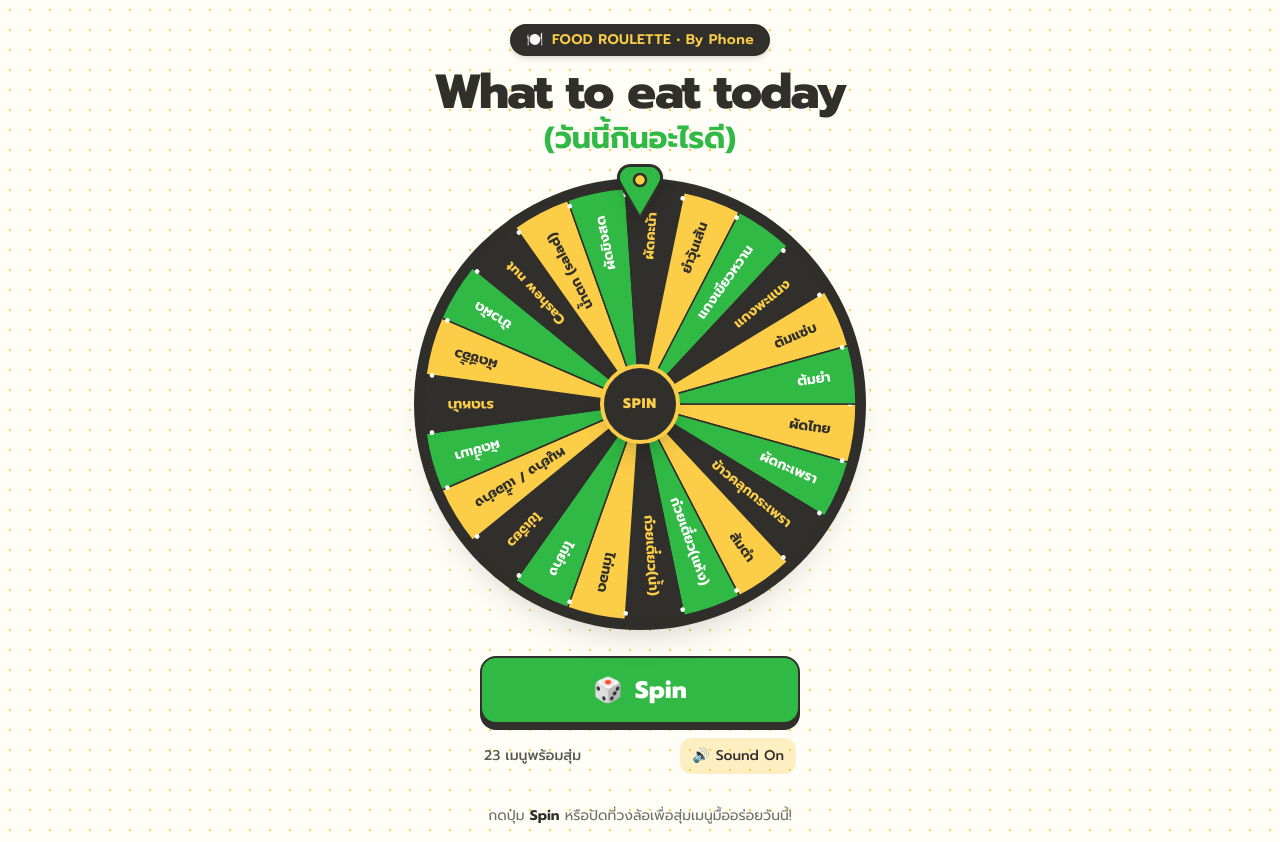
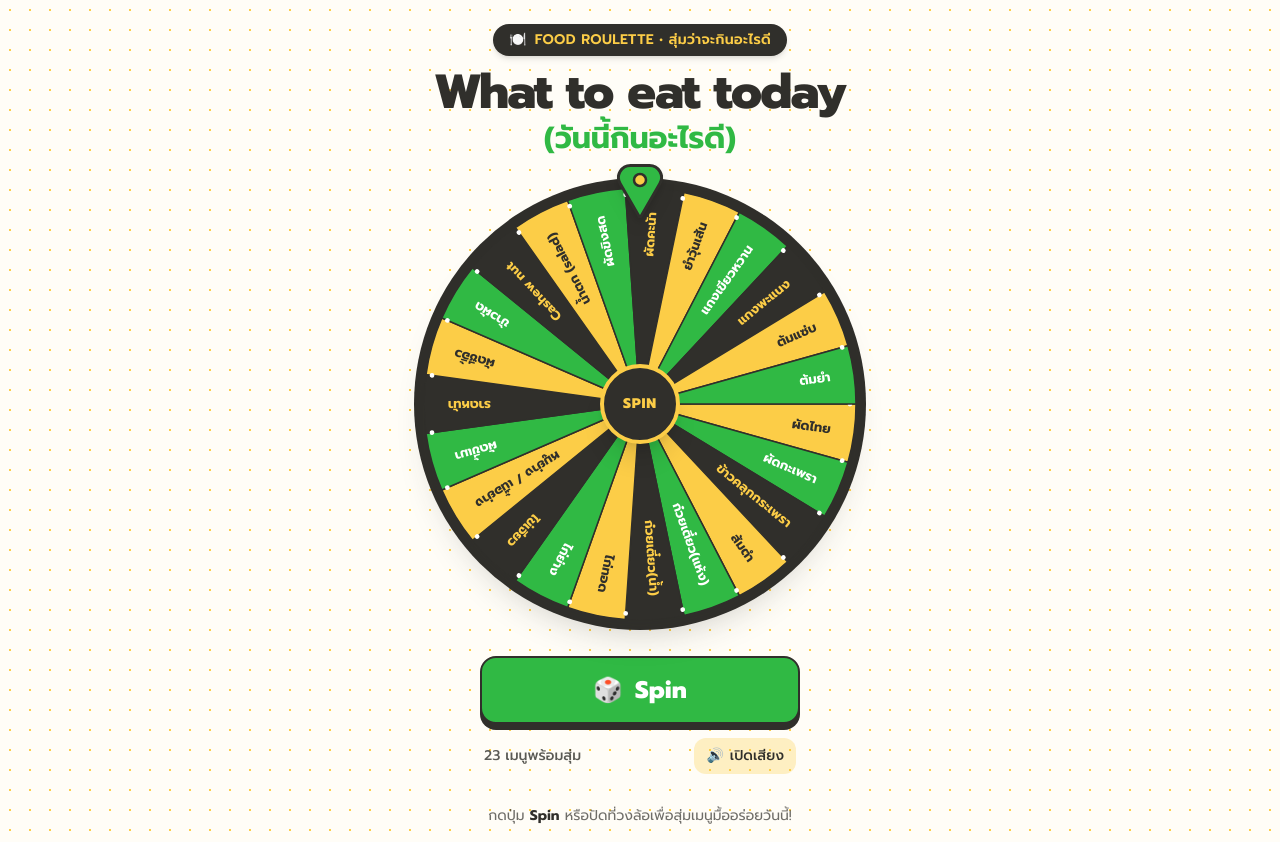
Before and after one commit to Fujiph/what-to-eat, a plain HTML site: page index.html in a window 1280 px wide. Drawn offline with nearby package versions, Linux system fonts and the light colour scheme.

Commit message:
Enhance localization and update HTML structure
Updated HTML structure and localization support for the food roulette application. Added Thai and English translations for various UI elements and improved accessibility features.

```diff
--- a/index.html
+++ b/index.html
@@ -117,20 +117,25 @@
 
     <!-- Header Section (Mobile-first compact spacing) -->
     <header
-      class="w-full max-w-4xl mx-auto pt-3 sm:pt-6 pb-1 px-4 text-center z-10 shrink-0"
+      class="w-full max-w-4xl mx-auto pt-3 sm:pt-6 pb-1 px-4 text-center z-10 shrink-0 relative"
     >
-      <div
-        class="inline-flex items-center gap-1.5 sm:gap-2 bg-brandTertiary text-brandPrimary px-3 py-1 sm:px-4 sm:py-1.5 rounded-full text-[11px] sm:text-sm font-semibold tracking-wide mb-1.5 sm:mb-3 shadow-md"
-      >
-        <span>🍽️</span>
-        <span>FOOD ROULETTE • By Phone</span>
+      <!-- Top Badge -->
+      <div class="flex items-center justify-center mb-1.5 sm:mb-3">
+        <div
+          class="inline-flex items-center gap-1.5 sm:gap-2 bg-brandTertiary text-brandPrimary px-3 py-1 sm:px-4 sm:py-1.5 rounded-full text-[11px] sm:text-sm font-semibold tracking-wide shadow-md"
+        >
+          <span>🍽️</span>
+          <span id="badgeText">FOOD ROULETTE • สุ่มว่าจะกินอะไรดี</span>
+        </div>
       </div>
+
       <h1
         class="text-2xl sm:text-4xl md:text-5xl font-extrabold text-brandTertiary tracking-tight leading-tight"
       >
         What to eat today
       </h1>
       <p
+        id="subtitleText"
         class="text-lg sm:text-2xl md:text-3xl font-bold text-brandSecondary mt-0.5 sm:mt-1"
       >
         (วันนี้กินอะไรดี)
@@ -222,7 +227,7 @@
     <footer
       class="w-full py-2.5 sm:py-4 px-4 text-center text-[11px] sm:text-sm text-brandTertiary/70 z-10 shrink-0"
     >
-      <p>
+      <p id="footerText">
         กดปุ่ม
         <strong class="text-brandTertiary">Spin</strong>
         หรือปัดที่วงล้อเพื่อสุ่มเมนูมื้ออร่อยวันนี้!
@@ -242,11 +247,15 @@
           class="bg-brandPrimary py-4 sm:py-5 px-5 sm:px-6 text-center border-b-[3px] sm:border-b-4 border-brandTertiary relative"
         >
           <span
+            id="modalBadgeText"
             class="inline-block bg-brandTertiary text-brandPrimary text-[11px] sm:text-xs font-bold px-3 py-1 rounded-full uppercase tracking-wider mb-1"
           >
             🎉 เมนูผู้ชนะวันนี้คือ
           </span>
-          <h2 class="text-base sm:text-xl font-bold text-brandTertiary">
+          <h2
+            id="modalTitleText"
+            class="text-base sm:text-xl font-bold text-brandTertiary"
+          >
             Today's Menu Recommendation!
           </h2>
         </div>
@@ -261,7 +270,7 @@
             🍜
           </div>
 
-          <!-- Selected Menu Name -->
+          <!-- Selected Menu Name (Primary + Secondary Language Subtitle) -->
           <div
             class="bg-[#FFFDF7] border-2 border-dashed border-brandTertiary/30 rounded-2xl py-3.5 sm:py-4 px-4 sm:px-5 w-full mb-5 sm:mb-6"
           >
@@ -270,6 +279,12 @@
               class="text-xl sm:text-3xl md:text-4xl font-extrabold text-brandTertiary break-words leading-snug"
             >
               ผัดกะเพรา
+            </p>
+            <p
+              id="resultFoodSubName"
+              class="text-xs sm:text-base font-semibold text-brandSecondary mt-1"
+            >
+              Pad Kra Pao (Stir-fried Holy Basil)
             </p>
           </div>
 
@@ -287,33 +302,40 @@
 
     <script>
       /**
-       * Menu Items Configuration (Exact list requested by user)
-       * Paired with contextual emojis for visual delight in the result modal
+       * Menu Items Configuration (Exact 23 items with Thai & English translations)
        */
       const menuItems = [
-        { name: "ผัดไทย", emoji: "🍝" },
-        { name: "ผัดกะเพรา", emoji: "🌿" },
-        { name: "ข้าวคลุกกระเพรา", emoji: "🍛" },
-        { name: "ส้มตำ", emoji: "🥗" },
-        { name: "ก๋วยเตี๋ยว(แห้ง)", emoji: "🥢" },
-        { name: "ก๋วยเตี๋ยว(น้ำ)", emoji: "🍜" },
-        { name: "ไก่ทอด", emoji: "🍗" },
-        { name: "ไก่ย่าง", emoji: "🔥" },
-        { name: "ไข่เจียว", emoji: "🍳" },
-        { name: "หมูย่าง / เนื้อย่าง", emoji: "🥩" },
-        { name: "ผัดขี้เมา", emoji: "🌶️" },
-        { name: "ราดหน้า", emoji: "🍲" },
-        { name: "ผัดซีอิ้ว", emoji: "🥡" },
-        { name: "ข้าวผัด", emoji: "🍚" },
-        { name: "Cashew nut", emoji: "🥜" },
-        { name: "น้ำตก (salad)", emoji: "🥩" },
-        { name: "ผัดขิงสด", emoji: "🫚" },
-        { name: "ผัดคะน้า", emoji: "🥬" },
-        { name: "ยำวุ้นเส้น", emoji: "🥗" },
-        { name: "แกงเขียวหวาน", emoji: "🍛" },
-        { name: "แกงพะแนง", emoji: "🥘" },
-        { name: "ต้มแซ่บ", emoji: "🍲" },
-        { name: "ต้มยำ", emoji: "🦐" },
+        { nameTh: "ผัดไทย", nameEn: "Pad Thai", emoji: "🍝" },
+        { nameTh: "ผัดกะเพรา", nameEn: "Pad Kra Pao", emoji: "🌿" },
+        { nameTh: "ข้าวคลุกกระเพรา", nameEn: "Basil Fried Rice", emoji: "🍛" },
+        { nameTh: "ส้มตำ", nameEn: "Som Tum (Papaya Salad)", emoji: "🥗" },
+        { nameTh: "ก๋วยเตี๋ยว(แห้ง)", nameEn: "Noodles (Dry)", emoji: "🥢" },
+        { nameTh: "ก๋วยเตี๋ยว(น้ำ)", nameEn: "Noodle (Soup)", emoji: "🍜" },
+        { nameTh: "ไก่ทอด", nameEn: "Fried Chicken", emoji: "🍗" },
+        { nameTh: "ไก่ย่าง", nameEn: "Grilled Chicken", emoji: "🔥" },
+        { nameTh: "ไข่เจียว", nameEn: "Thai Omelette", emoji: "🍳" },
+        {
+          nameTh: "หมูย่าง / เนื้อย่าง",
+          nameEn: "Grilled Pork / Beef",
+          emoji: "🥩",
+        },
+        { nameTh: "ผัดขี้เมา", nameEn: "Pad Kee Mow", emoji: "🌶️" },
+        { nameTh: "ราดหน้า", nameEn: "Rad Na (Gravy Noodles)", emoji: "🍲" },
+        { nameTh: "ผัดซีอิ้ว", nameEn: "Pad See Ew", emoji: "🥡" },
+        { nameTh: "ข้าวผัด", nameEn: "Fried Rice", emoji: "🍚" },
+        { nameTh: "Cashew nut", nameEn: "Cashew Nut Stir-Fry", emoji: "🥜" },
+        {
+          nameTh: "น้ำตก (salad)",
+          nameEn: "Nam Tok (Spicy Meat Salad)",
+          emoji: "🥩",
+        },
+        { nameTh: "ผัดขิงสด", nameEn: "Ginger Stir-Fry", emoji: "🫚" },
+        { nameTh: "ผัดคะน้า", nameEn: "Stir-Fried Kai Lan", emoji: "🥬" },
+        { nameTh: "ยำวุ้นเส้น", nameEn: "Glass Noodle Salad", emoji: "🥗" },
+        { nameTh: "แกงเขียวหวาน", nameEn: "Green Curry", emoji: "🍛" },
+        { nameTh: "แกงพะแนง", nameEn: "Panang Curry", emoji: "🥘" },
+        { nameTh: "ต้มแซ่บ", nameEn: "Tom Zab", emoji: "🍲" },
+        { nameTh: "ต้มยำ", nameEn: "Tom Yum Soup", emoji: "🦐" },
       ];
 
       // DOM Elements
@@ -324,15 +346,24 @@
       const centerSpinBtn = document.getElementById("centerSpinBtn");
       const resultModal = document.getElementById("resultModal");
       const resultFoodName = document.getElementById("resultFoodName");
+      const resultFoodSubName = document.getElementById("resultFoodSubName");
       const resultEmoji = document.getElementById("resultEmoji");
       const spinAgainBtn = document.getElementById("spinAgainBtn");
       const soundToggleBtn = document.getElementById("soundToggleBtn");
       const soundIcon = document.getElementById("soundIcon");
       const soundText = document.getElementById("soundText");
+      const itemCountLabel = document.getElementById("itemCountLabel");
+      const badgeText = document.getElementById("badgeText");
+      const subtitleText = document.getElementById("subtitleText");
+      const footerText = document.getElementById("footerText");
+      const modalBadgeText = document.getElementById("modalBadgeText");
+      const modalTitleText = document.getElementById("modalTitleText");
       const confettiCanvas = document.getElementById("confettiCanvas");
       const confettiCtx = confettiCanvas.getContext("2d");
 
-      // Wheel State
+      // Wheel & Localization State
+      let currentLang = "th";
+      let lastWinner = null;
       let currentRotation = 0; // in radians
       let isSpinning = false;
       let soundEnabled = true;
@@ -340,16 +371,75 @@
       let confettiParticles = [];
       let confettiAnimId = null;
 
-      // Sound Synthesizer Setup (Tone.js)
+      const i18n = {
+        th: {
+          badge: "FOOD ROULETTE • สุ่มว่าจะกินอะไรดี",
+          subtitle: "(วันนี้กินอะไรดี)",
+          itemCount: `${menuItems.length} เมนูพร้อมสุ่ม`,
+          soundOn: "เปิดเสียง",
+          soundOff: "ปิดเสียง",
+          footer:
+            'กดปุ่ม <strong class="text-brandTertiary">Spin</strong> หรือปัดที่วงล้อเพื่อสุ่มเมนูมื้ออร่อยวันนี้!',
+          modalBadge: "🎉 เมนูผู้ชนะวันนี้คือ",
+          modalTitle: "Today's Menu Recommendation!",
+        },
+        en: {
+          badge: "FOOD ROULETTE • RANDOM MENU",
+          subtitle: "Discover your next delicious meal",
+          itemCount: `${menuItems.length} dishes ready`,
+          soundOn: "Sound On",
+          soundOff: "Muted",
+          footer:
+            'Tap <strong class="text-brandTertiary">Spin</strong> or swipe the wheel to pick your meal today!',
+          modalBadge: "🎉 TODAY'S WINNER IS",
+          modalTitle: "Enjoy your delicious meal!",
+        },
+      };
+
+      /**
+       * Switch active UI & wheel language between Thai ('th') and English ('en')
+       */
+      function setLanguage(lang) {
+        currentLang = lang;
+        document.documentElement.lang = lang;
+        const t = i18n[lang];
+
+        badgeText.textContent = t.badge;
+        subtitleText.textContent = t.subtitle;
+        itemCountLabel.textContent = t.itemCount;
+        soundText.textContent = soundEnabled ? t.soundOn : t.soundOff;
+        footerText.innerHTML = t.footer;
+        modalBadgeText.textContent = t.modalBadge;
+        modalTitleText.textContent = t.modalTitle;
+
+        // Update modal result labels if currently open
+        if (lastWinner) {
+          updateWinnerDisplay(lastWinner);
+        }
+
+        // Redraw wheel slices
+        drawWheel();
+      }
+
+      function updateWinnerDisplay(winner) {
+        if (currentLang === "en") {
+          resultFoodName.textContent = winner.nameEn;
+          resultFoodSubName.textContent = winner.nameTh;
+        } else {
+          resultFoodName.textContent = winner.nameTh;
+          resultFoodSubName.textContent = winner.nameEn;
+        }
+        resultEmoji.textContent = winner.emoji;
+      }
+
+      // Tone.js Sound Synthesizers (No external audio files needed)
       let tickSynth = null;
       let winSynth = null;
 
-      function initAudio() {
-        if (!soundEnabled || typeof Tone === "undefined") return;
+      async function initAudio() {
+        if (!soundEnabled) return;
         try {
-          if (Tone.context.state !== "running") {
-            Tone.start();
-          }
+          await Tone.start();
           if (!tickSynth) {
             tickSynth = new Tone.MembraneSynth({
               pitchDecay: 0.01,
@@ -477,12 +567,14 @@
           ctx.fillStyle = colors.text;
 
           // Responsive font sizing based on wheel radius (legible on small mobile screens)
-          const fontSize = Math.max(8.5, Math.min(14.5, radius * 0.064));
+          const fontSize = Math.max(8, Math.min(14, radius * 0.06));
           ctx.font = `700 ${fontSize}px 'Prompt', 'Inter', sans-serif`;
 
           // Position text neatly near the outer edge
           const textRadius = radius * 0.89;
-          ctx.fillText(menuItems[i].name, textRadius, 0);
+          const label =
+            currentLang === "en" ? menuItems[i].nameEn : menuItems[i].nameTh;
+          ctx.fillText(label, textRadius, 0);
           ctx.restore();
 
           // Draw outer rim peg dots for visual polish
@@ -578,8 +670,8 @@
        * Show Step 2: Result Modal with Confetti celebration
        */
       function showResultModal(winner) {
-        resultFoodName.textContent = winner.name;
-        resultEmoji.textContent = winner.emoji;
+        lastWinner = winner;
+        updateWinnerDisplay(winner);
         resultModal.classList.remove("hidden");
         resultModal.classList.add("flex");
         playWinSound();
@@ -695,8 +787,9 @@
 
       soundToggleBtn.addEventListener("click", () => {
         soundEnabled = !soundEnabled;
+        const t = i18n[currentLang];
         soundIcon.textContent = soundEnabled ? "🔊" : "🔇";
-        soundText.textContent = soundEnabled ? "Sound On" : "Muted";
+        soundText.textContent = soundEnabled ? t.soundOn : t.soundOff;
       });
 
       // Observe container size changes across mobile orientation flips & viewport resizes
@@ -715,6 +808,7 @@
 
       // Initial Render
       window.addEventListener("load", () => {
+        setLanguage("th");
         resizeCanvas();
       });
     </script>
```
